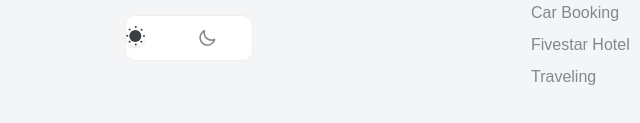
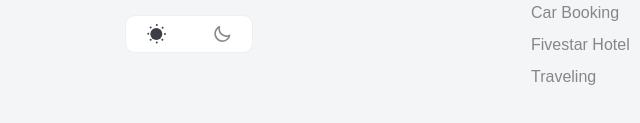
Before and after one commit to Hovohoangduy/TripGuide, a plain HTML site: page index.html in a window 1280 px wide. Shown: the part 5635-5758 px from the top of the page, 25-665 px from the left. Drawn offline with Linux system fonts and the light colour scheme.

Commit message:
add source code

```diff
--- a/css/style.css
+++ b/css/style.css
@@ -1066,19 +1066,24 @@ body {
 }
 
 .footer-theme {
+  display: flex;
   padding: 10px 0;
+  max-width: 128px;
+  height: 38px;
   background-color: #fff;
-  width: 128px;
   border-radius: 10px;
   border: 0.5px solid #EFEFEF;
   box-sizing: border-box;
+  align-items: center;
+  justify-content: space-between;
 }
 
 .light-theme {
-  background: #FCFCFD;
-  box-shadow: 0px 2px 2px rgba(67, 67, 67, 0.1);
-  border-radius: 8px;
-  margin-right: 50px;
+  padding-left: 21px;
+}
+
+.dark-theme {
+  padding-right: 21px;
 }
 
 .footer-service {
```
